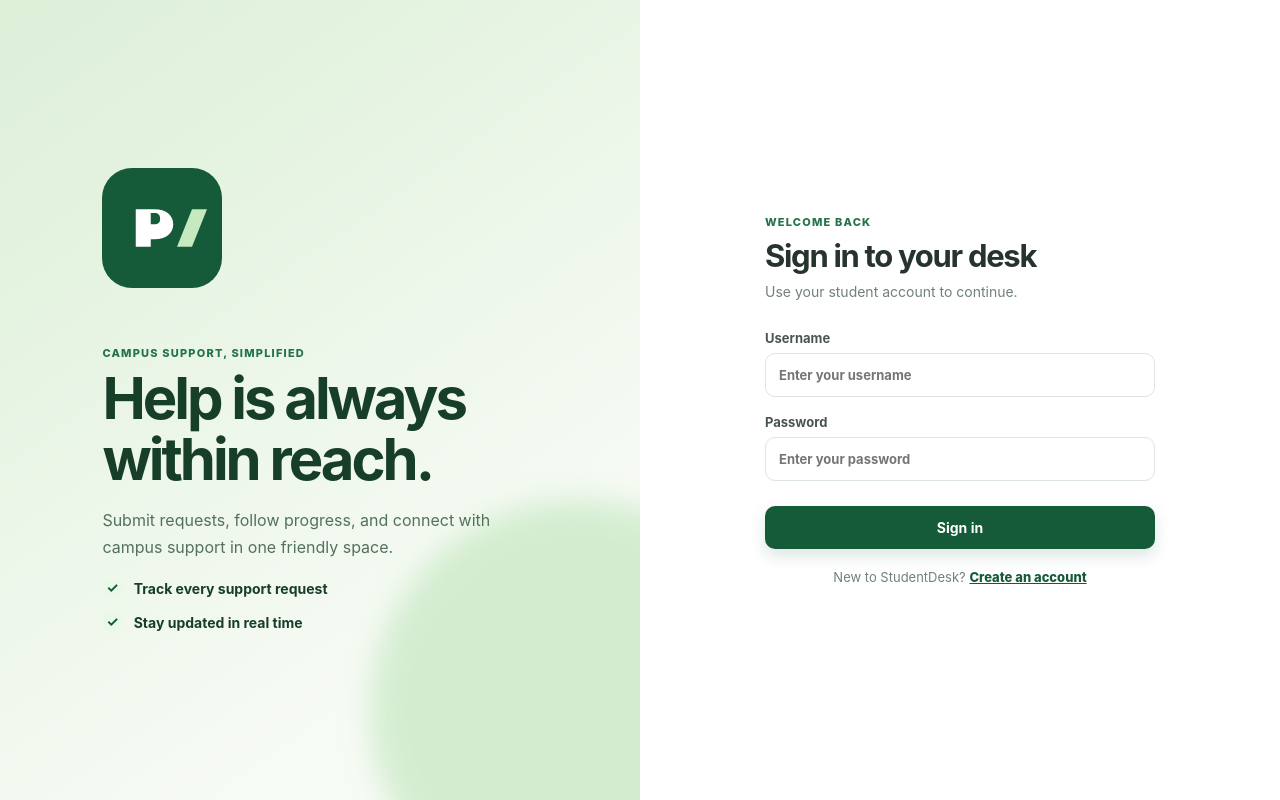
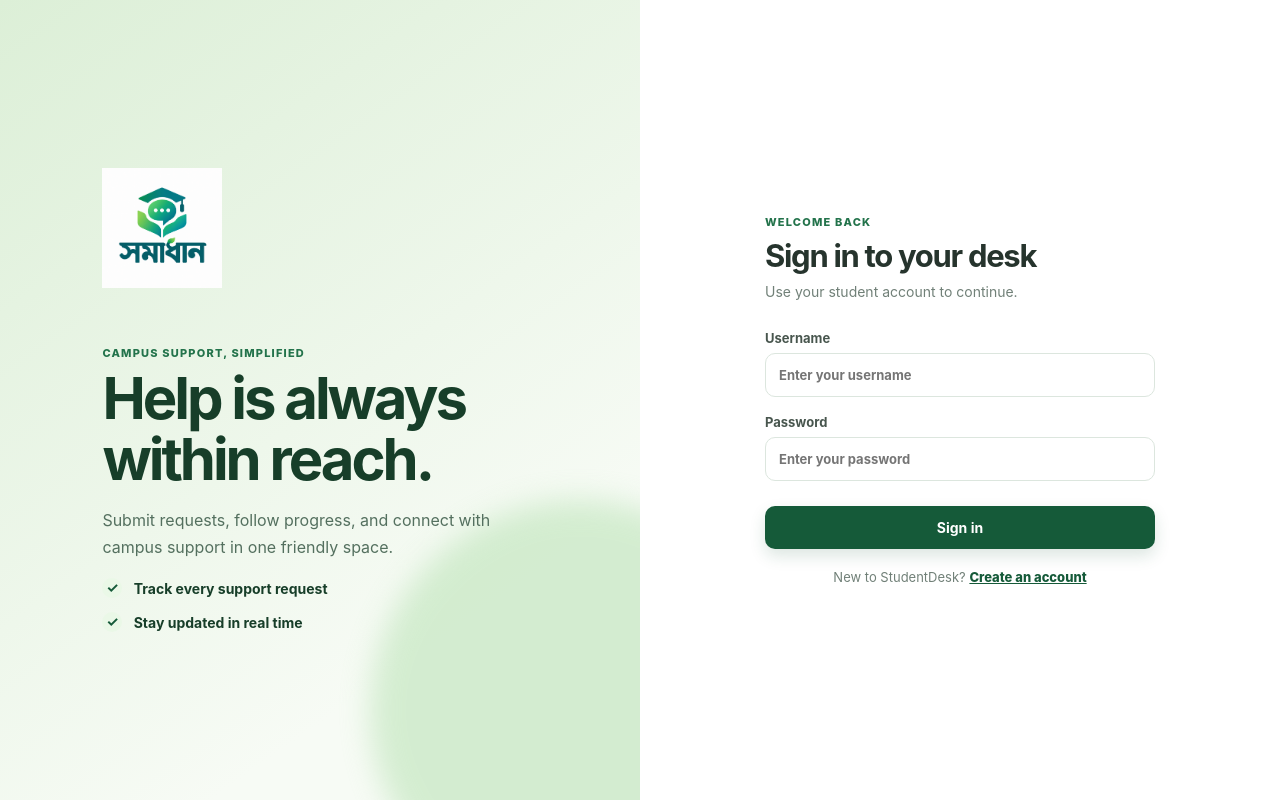
Before and after one commit to mofasselhossainrana/Student-Help-Desk-2, a React (Vite) app in the folder frontend/: page /login in a window 1280 px wide. Built offline with nearby package versions, Linux system fonts and the light colour scheme; no server answers.

Commit message:
Fix StudentDesk logo paths

```diff
--- a/frontend/src/Components/sidebar.jsx
+++ b/frontend/src/Components/sidebar.jsx
@@ -18,7 +18,7 @@ function Sidebar({ onLogout }) {
   return (
     <aside className="sidebar">
       <NavLink className="brand" to="/dashboard" aria-label="StudentDesk dashboard">
-        <img src="/studentdesk-logo.svg" alt="StudentDesk" />
+        <img src="/studentdesk-logo.png" alt="StudentDesk" />
         <span>
           <strong>StudentDesk</strong>
           <small>Mini Help Desk</small>
--- a/frontend/src/pages/Login.jsx
+++ b/frontend/src/pages/Login.jsx
@@ -32,7 +32,7 @@ function Login() {
       <section className="auth-visual">
         <div className="auth-orb" />
         <div>
-          <img src="/studentdesk-logo.svg" alt="StudentDesk" className="auth-logo login-logo" />
+          <img src="/studentdesk-logo.png" alt="StudentDesk" className="auth-logo login-logo" />
           <p className="eyebrow">CAMPUS SUPPORT, SIMPLIFIED</p>
           <h1>Help is always<br />within reach.</h1>
           <p>Submit requests, follow progress, and connect with campus support in one friendly space.</p>
@@ -43,7 +43,7 @@ function Login() {
       <section className="auth-form-side">
         <form className="auth-form" onSubmit={handleLogin}>
           <Link className="mobile-brand" to="/">
-            <img src="/studentdesk-logo.svg" alt="StudentDesk" /> StudentDesk
+            <img src="/studentdesk-logo.png" alt="StudentDesk" /> StudentDesk
           </Link>
           <p className="eyebrow">WELCOME BACK</p>
           <h2>Sign in to your desk</h2>
--- a/frontend/src/pages/Register.jsx
+++ b/frontend/src/pages/Register.jsx
@@ -30,7 +30,7 @@ function Register() {
       <section className="auth-visual">
         <div className="auth-orb" />
         <div>
-          <img src="/studentdesk-logo.svg" alt="StudentDesk" className="auth-logo" />
+          <img src="/studentdesk-logo.png" alt="StudentDesk" className="auth-logo" />
           <p className="eyebrow">STUDENTDESK PORTAL</p>
           <h1>Your support<br />starts here.</h1>
           <p>Create an account to reach Central IT and academic support whenever you need it.</p>
@@ -39,7 +39,7 @@ function Register() {
       <section className="auth-form-side">
         <form className="auth-form" onSubmit={handleRegister}>
           <Link className="mobile-brand" to="/">
-            <img src="/studentdesk-logo.svg" alt="StudentDesk" /> StudentDesk
+            <img src="/studentdesk-logo.png" alt="StudentDesk" /> StudentDesk
           </Link>
           <p className="eyebrow">CREATE ACCOUNT</p>
           <h2>Join StudentDesk</h2>
--- a/frontend/src/pages/SplashScreen.jsx
+++ b/frontend/src/pages/SplashScreen.jsx
@@ -20,7 +20,7 @@ function SplashScreen({ isLoggedIn }) {
       <span className="version">v1.0</span>
       <div className="splash-card">
         <div className="splash-logo">
-          <img src="/studentdesk-logo.svg" alt="StudentDesk" />
+          <img src="/studentdesk-logo.png" alt="StudentDesk" />
           <i>✓</i>
         </div>
         <p className="eyebrow">Mini Help Desk <b>•</b> সমাধান</p>
```
